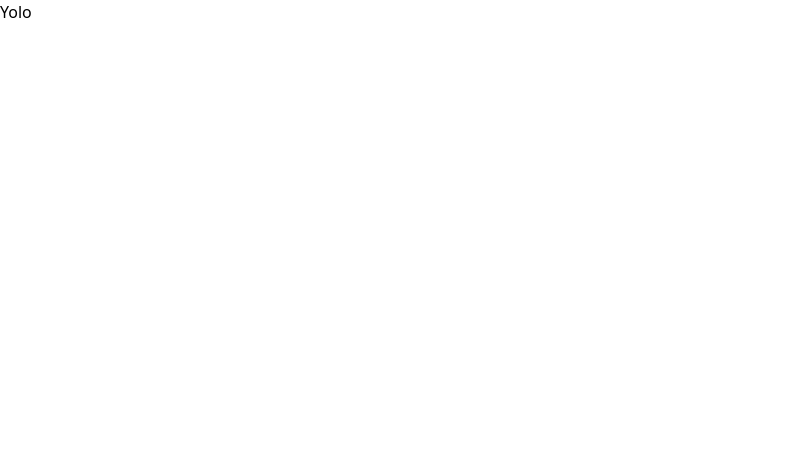
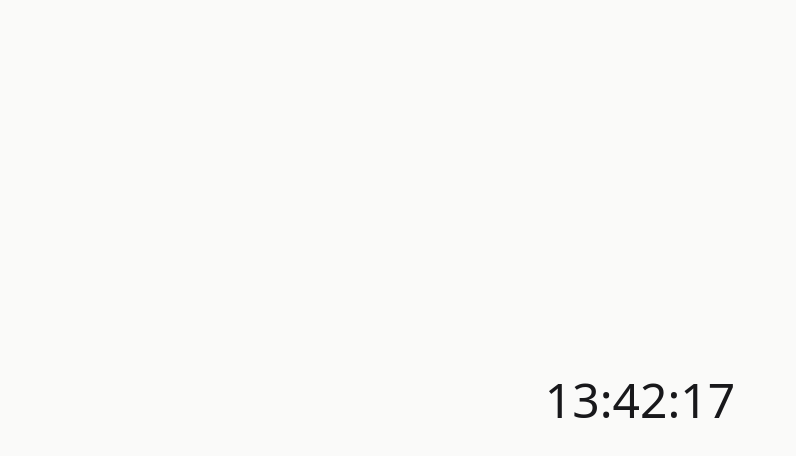
Before and after one commit to Domanskey/Mirror-Time, a React (Vite) app: page / in a window 1280 px wide. Shown: the top 456 px of the page, without its empty margins (0-796 px from the left). Built offline with nearby package versions, Linux system fonts and the light colour scheme.

Commit message:
feat: add static version

```diff
--- a/src/App.jsx
+++ b/src/App.jsx
@@ -1,7 +1,25 @@
+import { useState, useEffect } from "react";
 import "./index.css";
 
-function App() {
-  return <h1>Yolo</h1>;
+export default function App() {
+  const [date, setDate] = useState(new Date());
+
+  useEffect(() => {
+    const timer = setInterval(() => {
+      setDate(new Date());
+    }, 100);
+
+    return () => clearInterval(timer);
+  }, []);
+
+  const format = (num) => num.toString().padStart(2, "0");
+
+  return (
+    <main>
+      <p className="text-5xl">
+        {format(date.getHours())}:{format(date.getMinutes())}:
+        {format(date.getSeconds())}
+      </p>
+    </main>
+  );
 }
-
-export default App;
--- a/src/index.css
+++ b/src/index.css
@@ -1 +1,11 @@
 @import "tailwindcss";
+
+@layer base {
+  body {
+    @apply scheme-light-dark bg-stone-50 text-zinc-900 dark:bg-zinc-900 dark:text-stone-50;
+  }
+
+  #root {
+    @apply min-h-screen flex flex-col items-center justify-center;
+  }
+}
```
